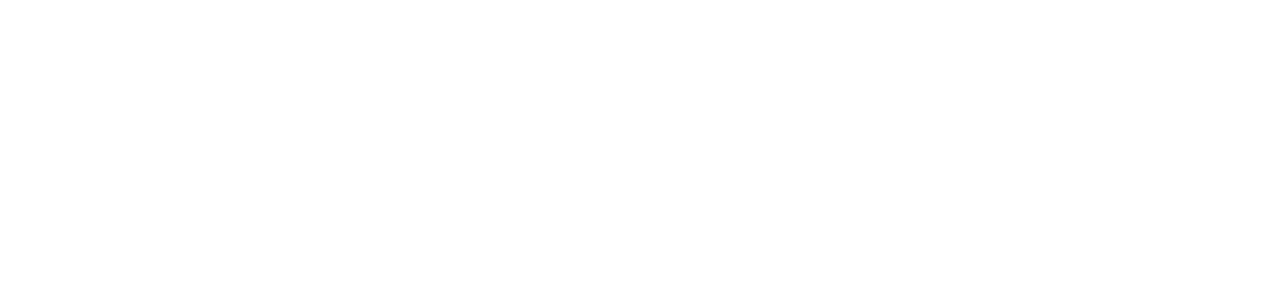
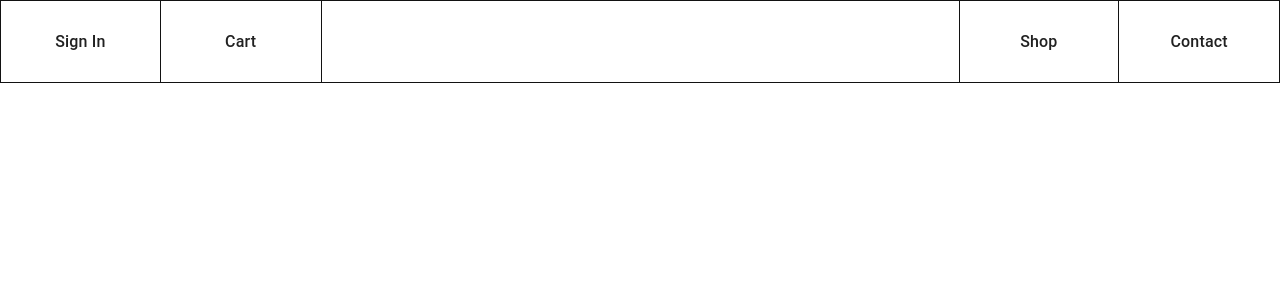
Before and after one commit to nishafrh/flower-shop-fe, a React (Vite) app: page / in a window 1280 px wide. Before the commit this address had no page. Shown: the top 300 px of the page. Built offline with nearby package versions, Linux system fonts and the light colour scheme.

Commit message:
Penambahan Header

```diff
--- /dev/null
+++ b/src/layout/MainLayout/Header/index.jsx
@@ -0,0 +1,42 @@
+import { Grid, Typography } from '@mui/material'
+
+const Header = () => {
+	const itemsNavBar = ['Sign In', 'Cart']
+	const itemsNavBar2 = ['Shop', 'Contact']
+
+	return (
+		<Grid container sx={{ height: '83px', border: '1px solid #121212' }}>
+			<NavBarGrid items={itemsNavBar} />
+
+			<Grid item xs={3} sx={{ borderLeft: '1px solid #121212' }} />
+			<Grid item xs={3} sx={{ borderRight: '1px solid #121212' }} />
+
+			<NavBarGrid items={itemsNavBar2} />
+		</Grid>
+	)
+}
+
+export default Header
+
+const NavBarGrid = ({ items }) => (
+	<Grid container item xs={3}>
+		<Grid
+			item
+			xs={6}
+			sx={{
+				borderRight: '1px solid #121212',
+				display: 'flex',
+				alignItems: 'center',
+				justifyContent: 'center'
+			}}>
+			<Typography sx={{ fontWeight: 500, fontSize: '16px', lineHeight: '19.2px' }}>
+				{items[0]}
+			</Typography>
+		</Grid>
+		<Grid item xs={6} sx={{ display: 'flex', alignItems: 'center', justifyContent: 'center' }}>
+			<Typography sx={{ fontWeight: 500, fontSize: '16px', lineHeight: '19.2px' }}>
+				{items[1]}
+			</Typography>
+		</Grid>
+	</Grid>
+)
--- /dev/null
+++ b/src/layout/MainLayout/index.jsx
@@ -0,0 +1,29 @@
+import { AppBar, Box, CssBaseline, styled, Toolbar } from '@mui/material'
+import { Outlet } from 'react-router-dom'
+
+import Header from './Header'
+
+const Main = styled('main', { shouldForwardProp: prop => prop !== 'open' })(() => ({
+	marginLeft: 0,
+	marginRight: 0,
+	borderRadius: 0,
+	marginTop: '83px',
+	height: 'calc(100vh - 83px)'
+}))
+
+const MainLayout = () => {
+	return (
+		<Box sx={{ display: 'flex' }}>
+			<CssBaseline />
+			<AppBar enableColorOnDark position='fixed' color='inherit' elevation={0}>
+				<Header />
+			</AppBar>
+
+			<Main>
+				<Outlet />
+			</Main>
+		</Box>
+	)
+}
+
+export default MainLayout
```
Also changed, not shown: src/routes/MainRoutes.jsx (+10 -2 lines).
